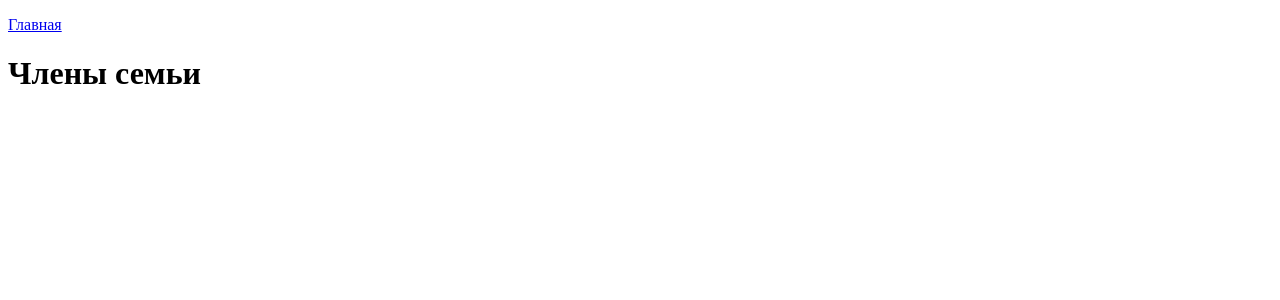
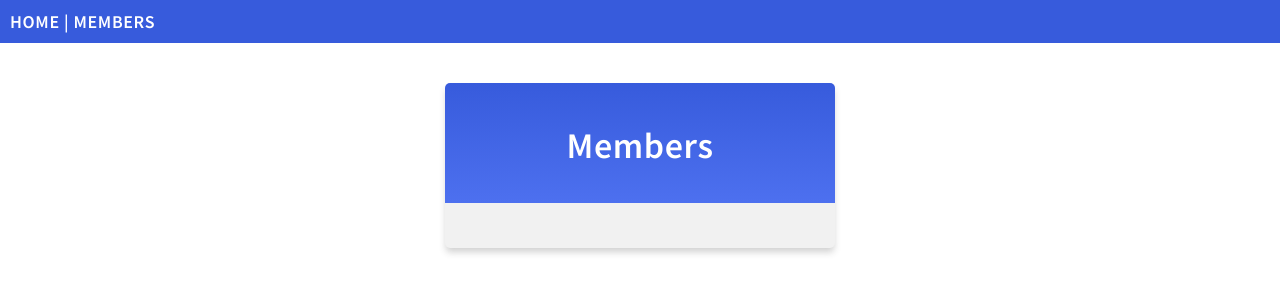
Before and after one commit to myasoedas/django_project, a Django app: page /members/ in a window 1280 px wide. Shown: the top 300 px of the page. Run offline with Django 3.2, Linux system fonts and the light colour scheme.

Commit message:
fetch: Добавить стили в файл myfirst.css в папке static в корне приложения members

```diff
--- a/django_project/settings.py
+++ b/django_project/settings.py
@@ -125,4 +125,6 @@ USE_TZ = True
 # https://docs.djangoproject.com/en/3.0/howto/static-files/
 
 STATIC_URL = '/static/'
+
+#STATIC_ROOT = BASE_DIR / 'productionfiles'
 STATIC_ROOT = os.path.join(BASE_DIR, 'static/')
--- /dev/null
+++ b/members/mystaticfiles/myglobal.css
@@ -0,0 +1,3 @@
+body {
+    color: violet;
+  }
--- a/members/static/myfirst.css
+++ b/members/static/myfirst.css
@@ -1,3 +1,63 @@
-body {background-color: powderblue;}
-h1   {color: blue;}
-p    {color: red;}
+@import url('https://fonts.googleapis.com/css2?family=Source+Sans+Pro:wght@400;600&display=swap');
+body {
+  margin:0;
+  font: 600 18px 'Source Sans Pro', sans-serif;
+  letter-spacing: 0.64px;
+  color: #585d74;
+}
+.topnav {
+  background-color:#375BDC;
+  color:#ffffff;
+  padding:10px;
+}
+.topnav a:link, .topnav a:visited {
+  text-decoration: none;
+  color: #ffffff;
+}
+.topnav a:hover, .topnav a:active {
+  text-decoration: underline;
+}
+.mycard {
+  background-color: #f1f1f1;
+  background-image: linear-gradient(to bottom, #375BDC, #4D70EF);
+  background-size: 100% 120px;
+  background-repeat: no-repeat;
+  margin: 40px auto;
+  width: 350px;
+  border-radius: 5px;
+  box-shadow: 0 5px 7px -1px rgba(51, 51, 51, 0.23);
+  padding: 20px;
+}
+.mycard h1 {
+  text-align: center;
+  color:#ffffff;
+  margin:20px 0 60px 0;
+}
+ul {
+  list-style-type: none;
+  padding: 0;
+  margin: 0;
+}
+li {
+  background-color: #ffffff;
+  background-image: linear-gradient(to right, #375BDC, #4D70EF);
+  background-size: 50px 60px;
+  background-repeat: no-repeat;
+  cursor: pointer;
+  transition: transform .25s;
+  border-radius: 5px;
+  box-shadow: 0 5px 7px -1px rgba(51, 51, 51, 0.23);
+  padding: 15px;
+  padding-left: 70px;
+  margin-top: 5px;
+}
+li:hover {
+  transform: scale(1.1);
+}
+a:link, a:visited {
+  color: #375BDC;
+}
+.main, .main h1 {
+  text-align:center;
+  color:#375BDC;
+}
--- a/members/templates/404.html
+++ b/members/templates/404.html
@@ -1,5 +1,9 @@
+{% load static %}
 <!DOCTYPE html>
 <html>
+<head>
+    <link rel="stylesheet" href="{% static 'myfirst.css' %}">
+</head>
 <title>Ошибка 404 - адрес не существует</title>
 <body>
 
--- a/members/templates/all_members.html
+++ b/members/templates/all_members.html
@@ -1,17 +1,17 @@
 {% extends "master.html" %}
 
 {% block title %}
-  Моя семья - полный список членов семьи
+  My Tennis Club - List of all members
 {% endblock %}
 
 
 {% block content %}
-  <p><a href="/">Главная</a></p>
-  <h1>Члены семьи</h1>
-
-  <ul>
-    {% for x in mymembers %}
-      <li><a href="details/{{ x.id }}">{{ x.firstname }} {{ x.lastname }}</a></li>
-    {% endfor %}
-  </ul>
+  <div class="mycard">
+    <h1>Members</h1>
+    <ul>
+      {% for x in mymembers %}
+        <li onclick="window.location = 'details/{{ x.id }}'">{{ x.firstname }} {{ x.lastname }}</li>
+      {% endfor %}
+    </ul>
+  </div>
 {% endblock %}
--- a/members/templates/master.html
+++ b/members/templates/master.html
@@ -1,9 +1,16 @@
+{% load static %}
 <!DOCTYPE html>
 <html>
 <head>
+  <link rel="stylesheet" href="{% static 'myfirst.css' %}">
   <title>{% block title %}{% endblock %}</title>
 </head>
 <body>
+
+<div class="topnav">
+  <a href="/">HOME</a> |
+  <a href="/members">MEMBERS</a>
+</div>
 
 {% block content %}
 {% endblock %}
--- a/members/templates/myfirst.html
+++ b/members/templates/myfirst.html
@@ -1,5 +1,9 @@
+{% load static %}
 <!DOCTYPE html>
 <html>
+    <head>
+        <link rel="stylesheet" href="{% static 'myfirst.css' %}">
+    </head>
 <body>
 
 <h1>Привет МИР!</h1>
```
Also changed, not shown: members/templates/details.html (+6 -10 lines), members/templates/main.html (+7 -7 lines).
